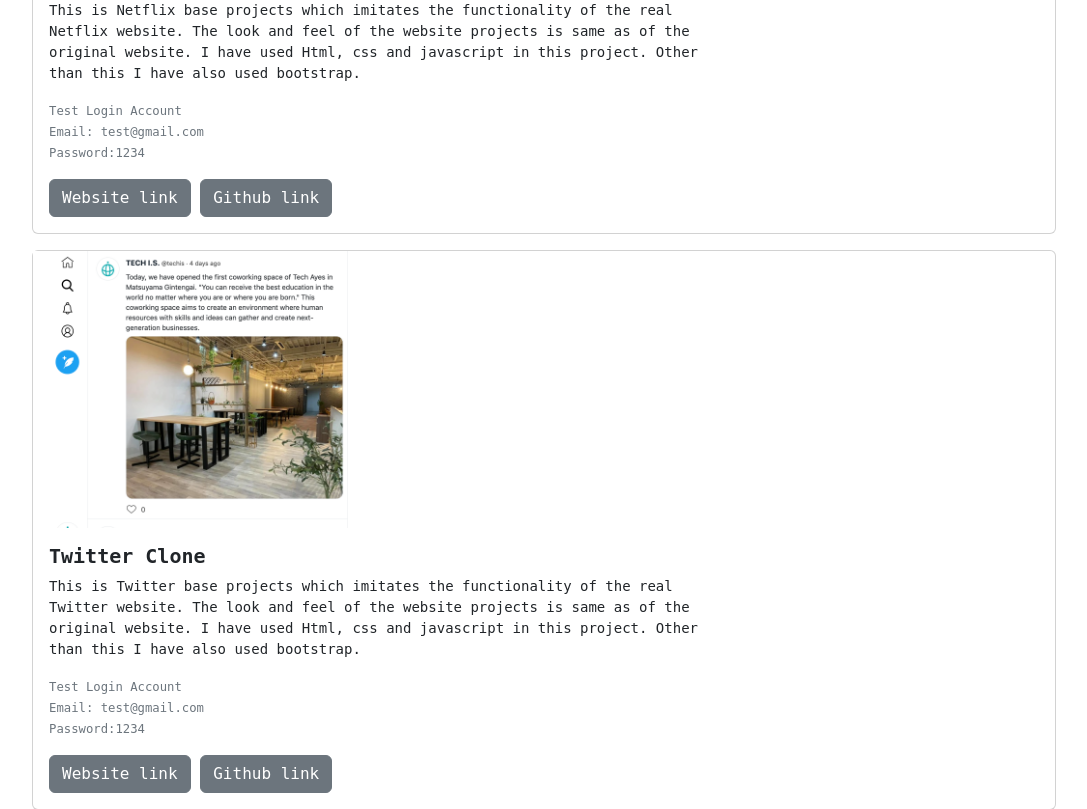
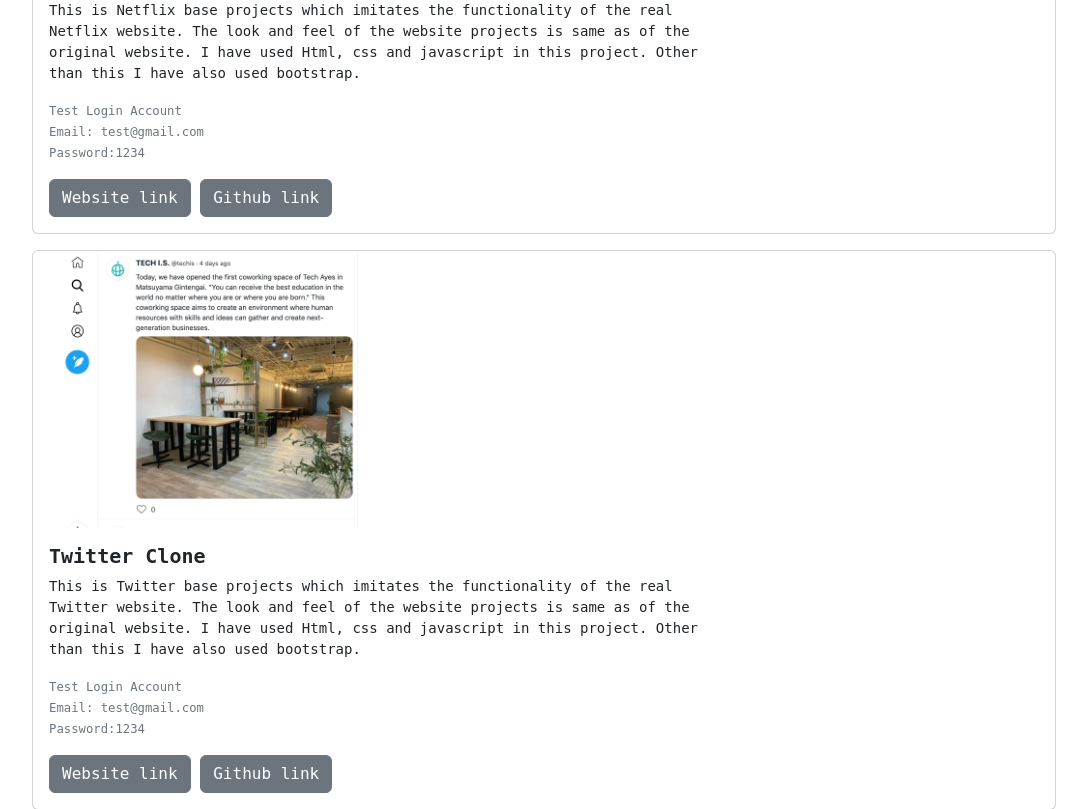
Before and after one commit to krishnashankartechis/Portfolio, a PHP site: page / in a window 1280 px wide. Shown: the part 1545-2354 px from the top of the page, without its empty margins (96-1183 px from the left). Run offline with PHP 8.4, Linux system fonts and the light colour scheme.

Commit message:
last changes

```diff
--- a/index.html
+++ b/index.html
@@ -117,7 +117,7 @@
 <div class="card mb-3">
     <div calss="row">
         <div class="col-md-4">
-            <img src="img/project-twitter.png" alt="Twitter Project" >
+            <img id="twitter-image" src="img/project-twitter.png" alt="Twitter Project" >
         </div>
        <div class="col-md-8">
          <div class="card-body">
--- a/styles.css
+++ b/styles.css
@@ -100,3 +100,9 @@
 #projects .card-title{
     font-weight: bold;
 }
+
+#twitter-image{
+    margin-left:10px;
+
+    width:90%;
+}
```
